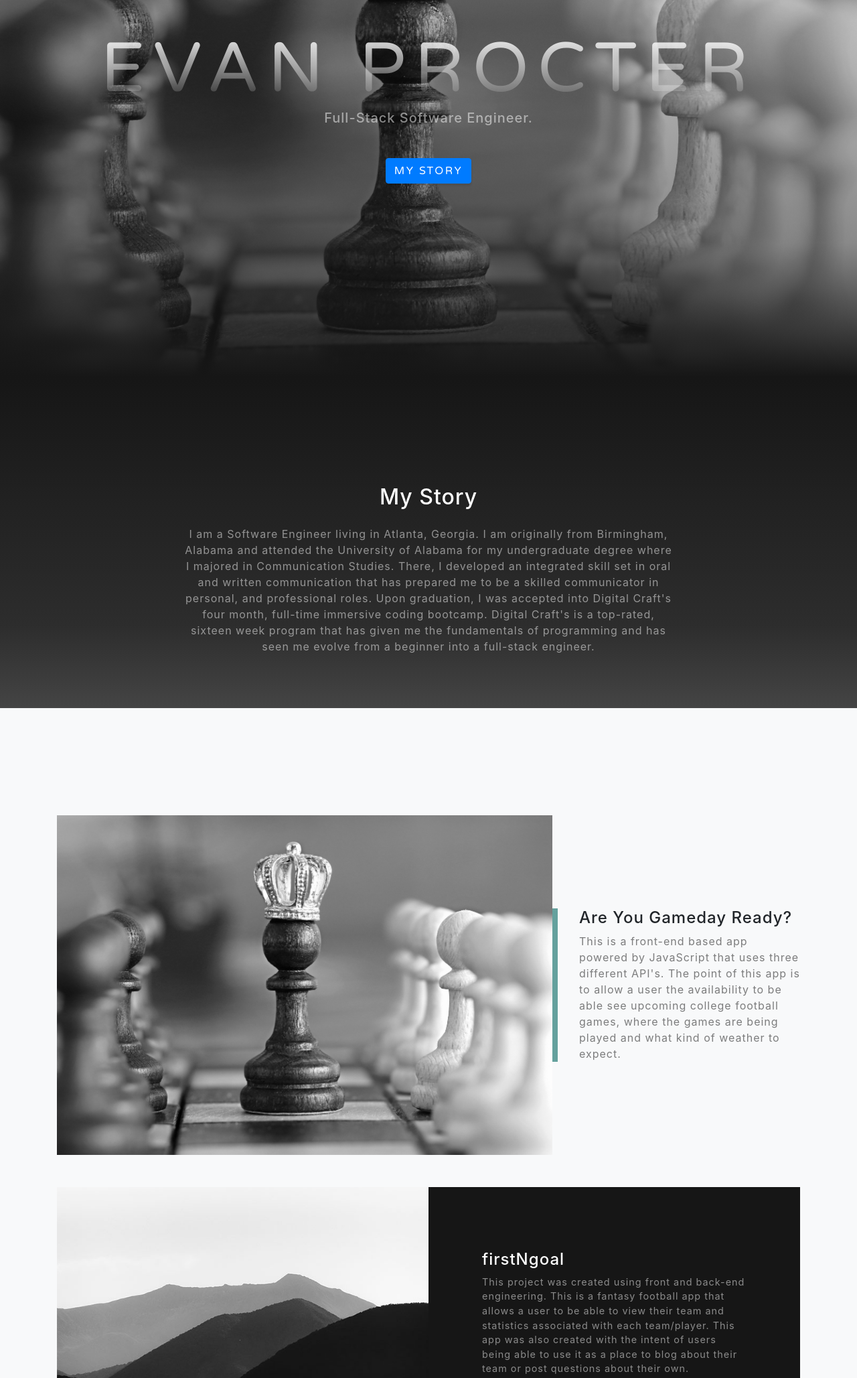
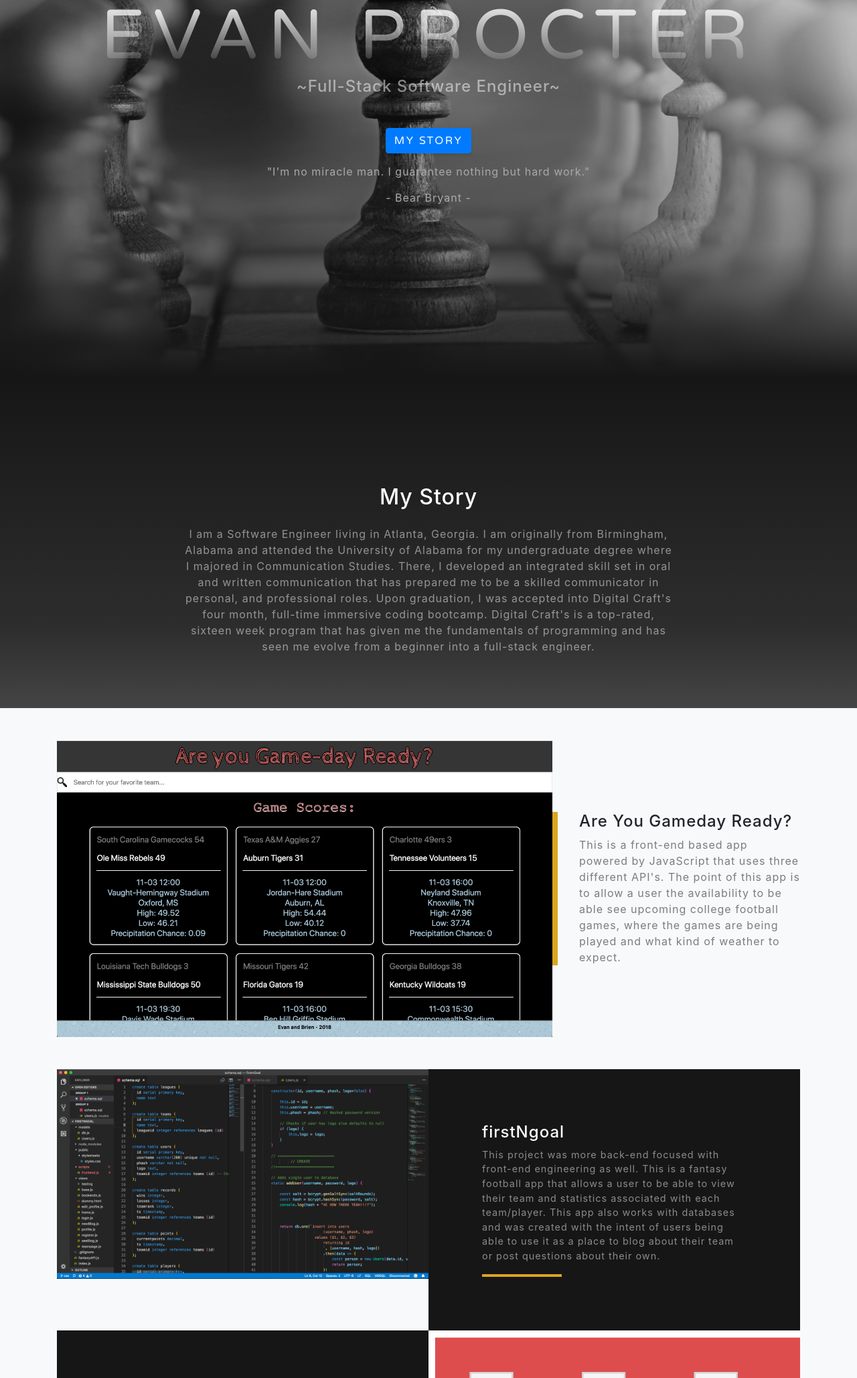
Before and after one commit to evanprocter/my-portfolio, a website with bundled scripts: page My Website/index.html in a window 1280 px wide. Shown: the part 237-2294 px from the top of the page at 67% size. Built offline with nearby package versions, Linux system fonts and the light colour scheme.

Commit message:
edited styling and added photos to img folder

```diff
--- a/My Website/css/grayscale.css
+++ b/My Website/css/grayscale.css
@@ -6,7 +6,7 @@
 
 #mainNav {
   min-height: 56px;
-  background-color: #fff;
+  background-color:white;
 }
 
 #mainNav .navbar-toggler {
--- a/My Website/index.html
+++ b/My Website/index.html
@@ -28,7 +28,7 @@
     <!-- Navigation -->
     <nav class="navbar navbar-expand-lg navbar-light fixed-top" id="mainNav">
       <div class="container">
-        <a class="navbar-brand js-scroll-trigger" href="#page-top">Digital Crafts</a>
+        <a class="navbar-brand js-scroll-trigger" href="https://www.digitalcrafts.com/immersive-web.html">Digital Crafts</a>
         <button class="navbar-toggler navbar-toggler-right" type="button" data-toggle="collapse" data-target="#navbarResponsive" aria-controls="navbarResponsive" aria-expanded="false" aria-label="Toggle navigation">
           Menu
           <i class="fas fa-bars"></i>
@@ -54,8 +54,10 @@
       <div class="container d-flex h-100 align-items-center">
         <div class="mx-auto text-center">
           <h1 class="mx-auto my-0 text-uppercase">Evan Procter</h1>
-          <h2 class="text-white-50 mx-auto mt-2 mb-5">Full-Stack Software Engineer.</h2>
+          <h2 class="text-white-50 mx-auto mt-2 mb-5">~Full-Stack Software Engineer~</h2>
           <a href="#about" class="btn btn-primary js-scroll-trigger">My Story</a>
+          <p class="bear-quote">"I'm no miracle man. I guarantee nothing but hard work."</p>
+          <p class="bear-name">- Bear Bryant -</p>
         </div>
       </div>
     </header>
@@ -79,7 +81,7 @@
         <!-- Featured Project Row -->
         <div class="row align-items-center no-gutters mb-4 mb-lg-5">
           <div class="col-xl-8 col-lg-7">
-            <img class="img-fluid mb-3 mb-lg-0" src="img/bg-masthead.jpg" alt="">
+            <img class="img-fluid mb-3 mb-lg-0" src="img/gameday.png" alt="">
           </div>
           <div class="col-xl-4 col-lg-5">
             <div class="featured-text text-center text-lg-left">
@@ -92,14 +94,14 @@
         <!-- Project One Row -->
         <div class="row justify-content-center no-gutters mb-5 mb-lg-0">
           <div class="col-lg-6">
-            <img class="img-fluid" src="img/demo-image-01.jpg" alt="">
+            <img class="img-fluid" src="img/firstNgoal.png" alt="">
           </div>
           <div class="col-lg-6">
             <div class="bg-black text-center h-100 project">
               <div class="d-flex h-100">
                 <div class="project-text w-100 my-auto text-center text-lg-left">
                   <h4 class="text-white">firstNgoal</h4>
-                  <p class="mb-0 text-white-50">This project was created using front and back-end engineering. This is a fantasy football app that allows a user to be able to view their team and statistics associated with each team/player. This app was also created with the intent of users being able to use it as a place to blog about their team or post questions about their own.</p>
+                  <p class="mb-0 text-white-50">This project was more back-end focused with front-end engineering as well. This is a fantasy football app that allows a user to be able to view their team and statistics associated with each team/player. This app also works with databases and was created with the intent of users being able to use it as a place to blog about their team or post questions about their own.</p>
                   <hr class="d-none d-lg-block mb-0 ml-0">
                 </div>
               </div>
@@ -110,7 +112,7 @@
         <!-- Project Two Row -->
         <div class="row justify-content-center no-gutters">
           <div class="col-lg-6">
-            <img class="img-fluid" src="img/demo-image-02.jpg" alt="">
+            <img class="img-fluid" src="img/tic-tac-toeee.png" alt="">
           </div>
           <div class="col-lg-6 order-lg-first">
             <div class="bg-black text-center h-100 project">
```
Also changed, not shown: My Website/css/grayscale.min.css, My Website/img/boat.jpg (added), My Website/img/firstNgoal.png (added), My Website/img/gameday.png (added), My Website/img/tic-tac-toeee.png (added), 1 other file.
